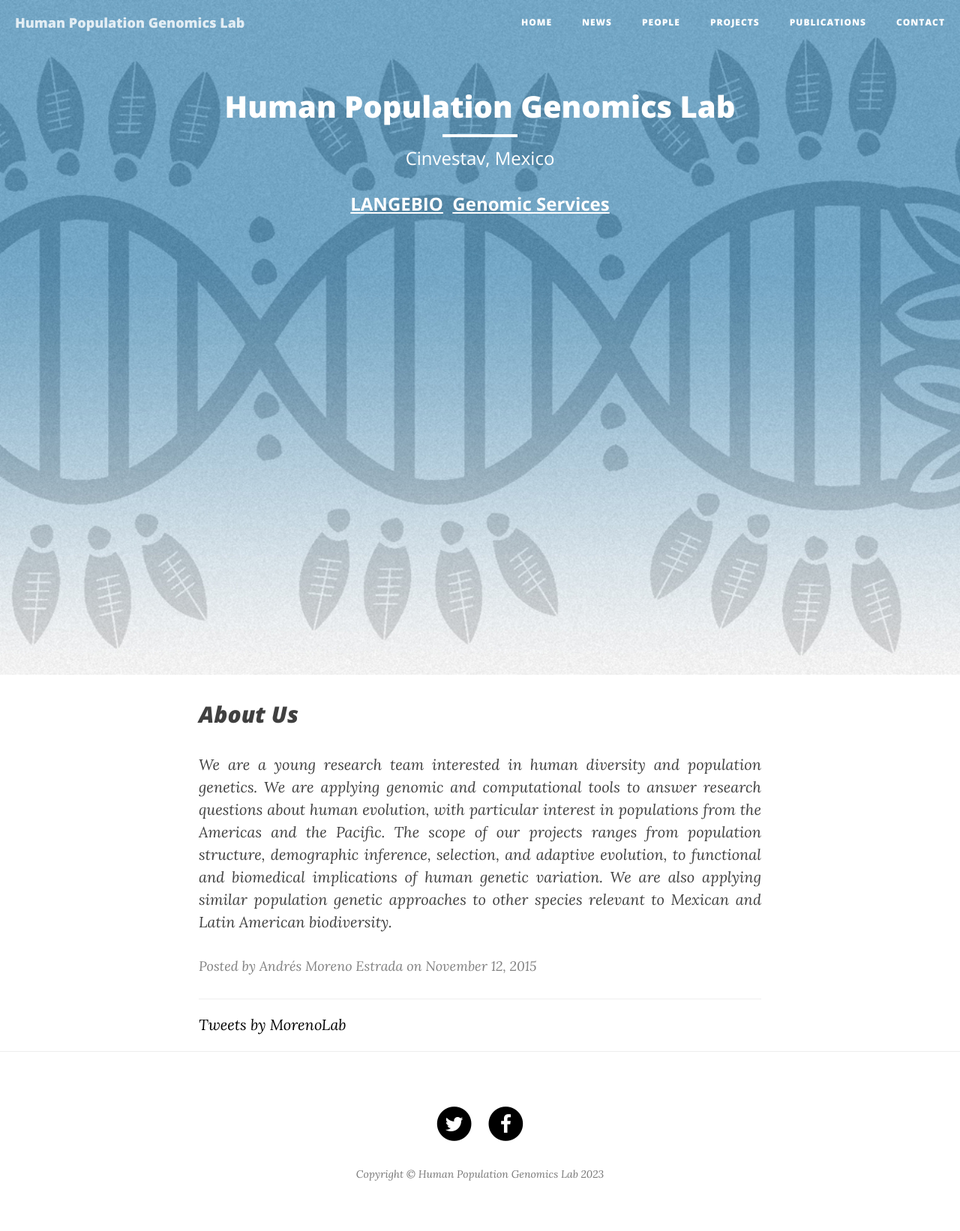
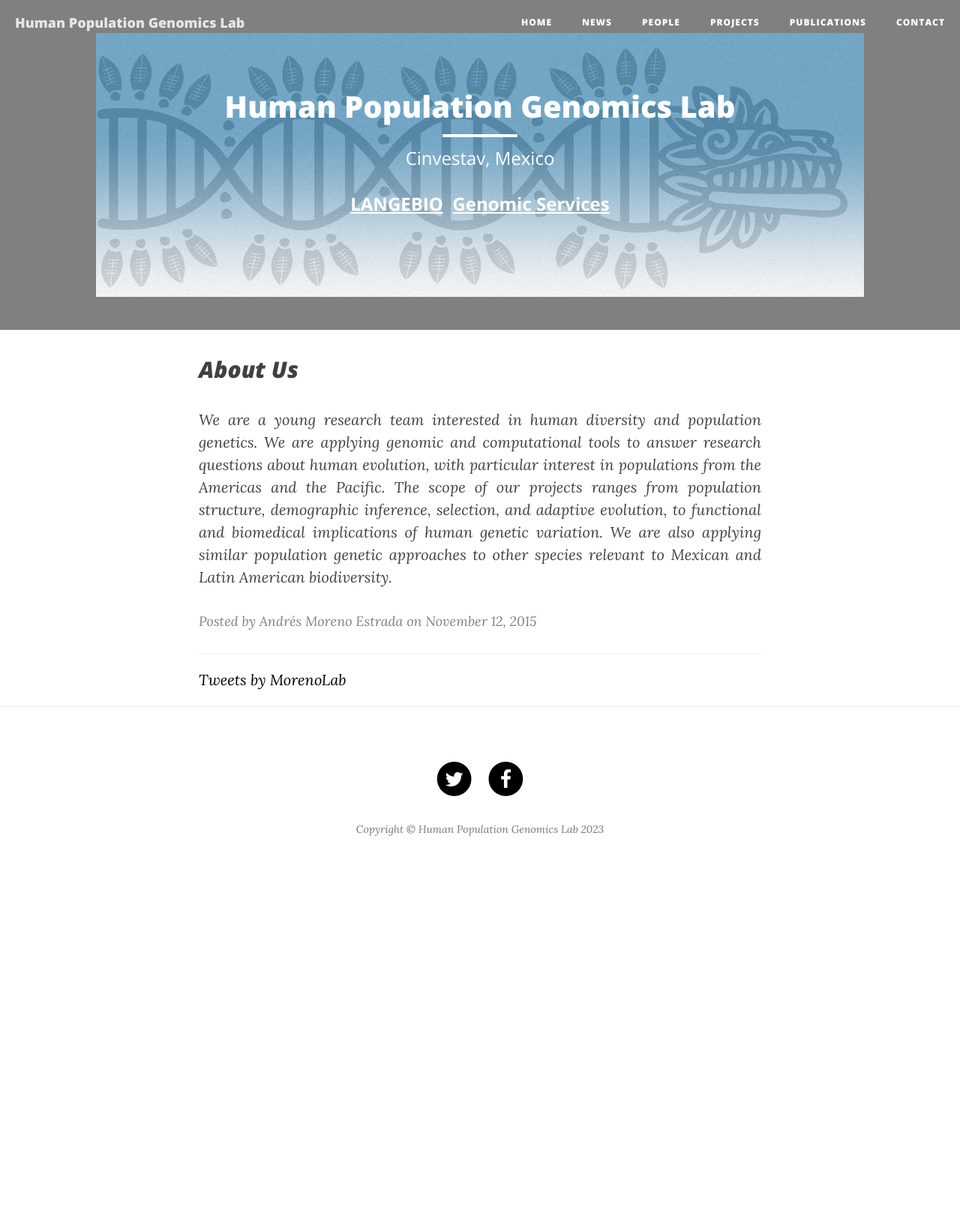
Before and after one commit to milkshakeplustip/milkshakeplustip.github.io, a Jekyll site: the page built from index.html, in a window 1280 px wide. Shown: the whole page at 75% size. Built offline with Jekyll 4.4.1, drawn with Linux system fonts in a browser that asks for light colours; nearby versions of some CDN libraries; the list of posts is cut into pages by our own code; comment, search, counter and statistics services are not loaded; after the commit the page ends 1182 px from its top, so only the background shows below that.

Commit message:
saving time on edits

```diff
--- a/_layouts/page.html
+++ b/_layouts/page.html
@@ -3,7 +3,7 @@
 ---
 
 <!-- Page Header -->
-<header class="intro-header" style="background-image: url('{{ site.baseurl }}/{% if page.header-img %}{{ page.header-img }}{% else %}{{ site.header-img }}{% endif %}'); background-size: cover; height: 900px">
+<header class="intro-header" style="background-image: url('{{ site.baseurl }}/{% if page.header-img %}{{ page.header-img }}{% else %}{{ site.header-img }}{% endif %}'); background-size: 80% 80%">
     <div class="container">
         <div class="row">
             <div class="col-lg-8 col-lg-offset-2 col-md-10 col-md-offset-1">
```
